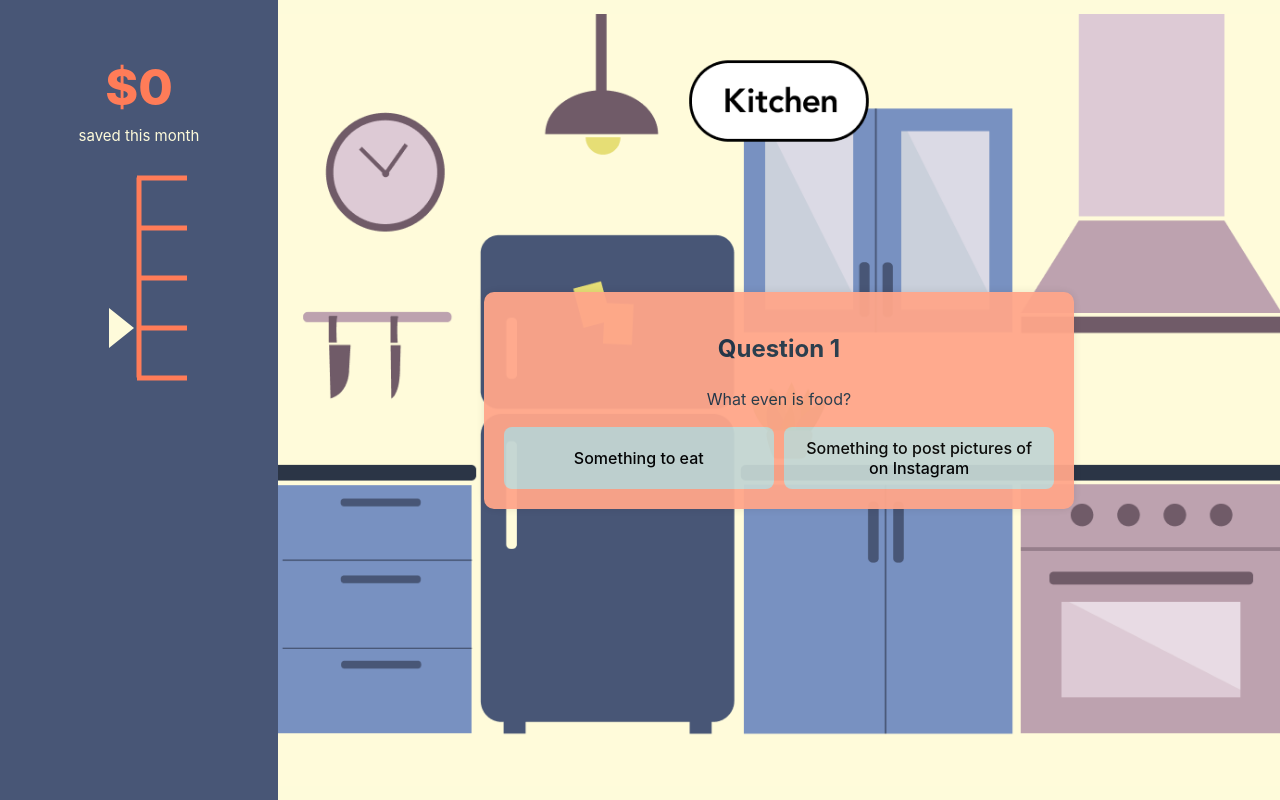
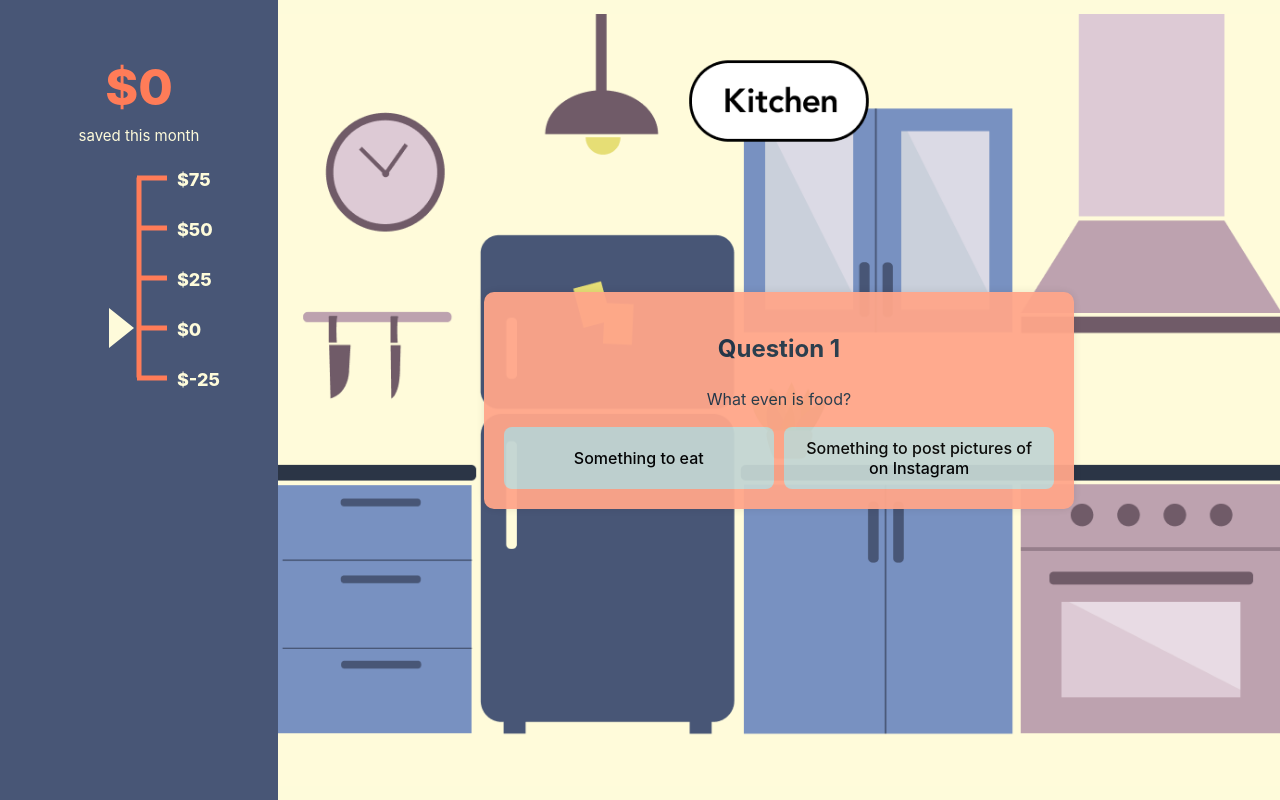
Before and after one commit to christyc01/food-game, a Svelte app: page / in a window 1280 px wide. Built offline with nearby package versions, Linux system fonts and the light colour scheme.

Commit message:
Add label text

```diff
--- a/src/App.svelte
+++ b/src/App.svelte
@@ -29,7 +29,11 @@
         <div class="slider-pointer" bind:this={sliderPointer}></div>
         <div class="slider-lines">
           {#each sliderLinesPositions as position (position)}
-          <div class="slider-line" style="bottom: {position}%"></div>
+          <div class="slider-lines-and-amounts" style="bottom: {position}%">
+
+            <div class="slider-line" ></div>
+            <p class="slider-label">${position}</p>
+          </div>
           {/each}
         </div>
       </div>
@@ -130,6 +134,15 @@
     outline: none;
   }
 
+  .slider-label {
+    color: #FEFBDA;
+    font-size: 18px;
+    font-weight: 800;
+    margin: 0;
+   	transform: translateY(-10px);
+   	padding-left: 10px;
+  }
+
   .slider-lines {
     position: relative;
     top: -65px;
@@ -138,10 +151,14 @@
   }
 
   .slider-line {
+    background-color: #FF7C58;
+    width: 30px;
+  }
+
+  .slider-lines-and-amounts {
+    display: flex;
     position: absolute;
-    width: 50px;
     height: 5px;
-    background-color: #FF7C58;
     transform: translateY(-2.5px);
   }
 
```
